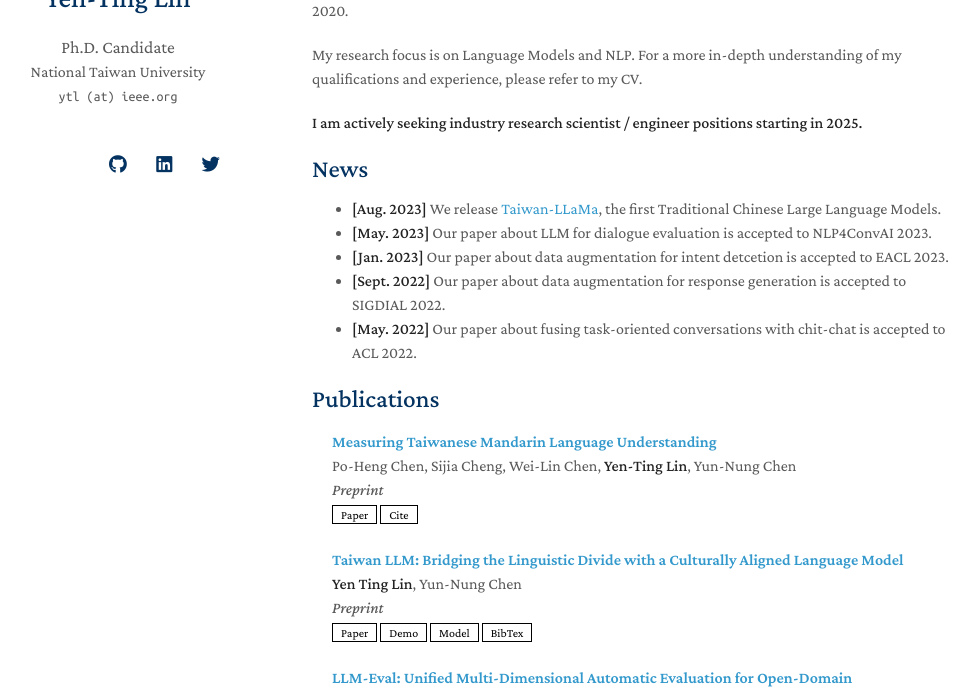
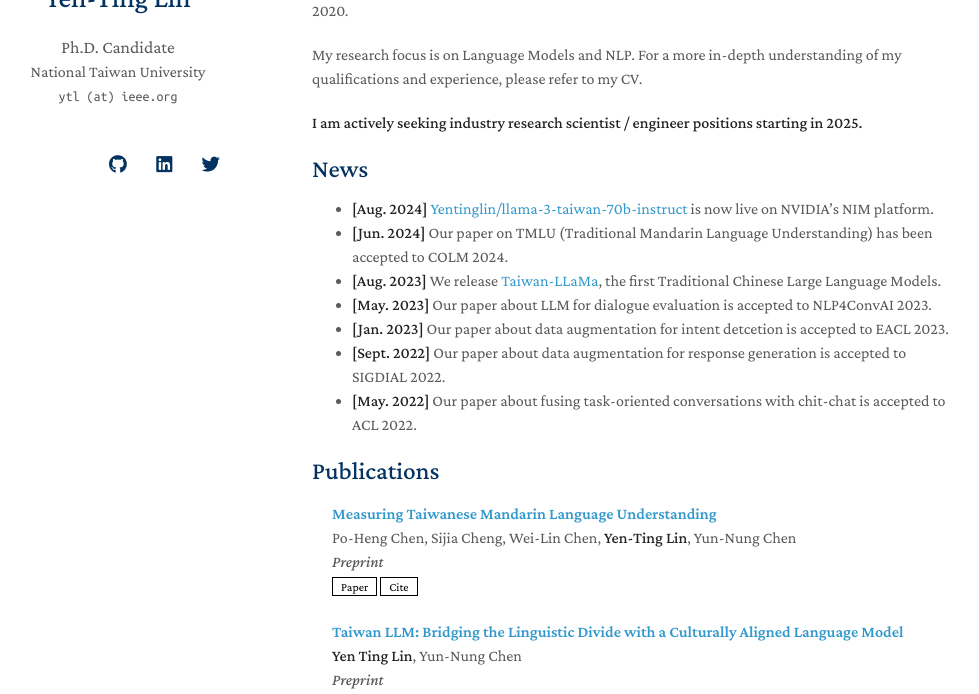
Before and after one commit to adamlin120/adamlin120.github.io, a Jekyll site: the page built from index.md, in a window 1280 px wide and 900 px high, cut to the strip 206-900 px from the top of the window. Shown: the whole strip, without its empty margins (158-1137 px from the left). Built offline with Jekyll 4.4.1, drawn with Linux system fonts in a browser that asks for light colours; nearby versions of some CDN libraries; a style sheet for code colours, icons or effects is not loaded; our own code applies the rules of GitHub Pages for plain Markdown files.

Commit message:
Update index.md

```diff
--- a/index.md
+++ b/index.md
@@ -20,6 +20,8 @@ For a more in-depth understanding of my qualifications and experience, please re
 [//]: # (- **Conversational AI:** task-oriented dialogue, dialogue state tracking, response generation)
 
 ## News
+- **[Aug. 2024]** <a href="https://build.nvidia.com/yentinglin/llama-3-taiwan-70b-instruct">Yentinglin/llama-3-taiwan-70b-instruct</a> is now live on NVIDIA's NIM platform.
+- **[Jun. 2024]** Our paper on TMLU (Traditional Mandarin Language Understanding) has been accepted to COLM 2024.
 - **[Aug. 2023]** We release <a href="https://github.com/MiuLab/Taiwan-LLaMa">Taiwan-LLaMa</a>, the first Traditional Chinese Large Language Models.
 - **[May. 2023]** Our paper about LLM for dialogue evaluation is accepted to NLP4ConvAI 2023.
 - **[Jan. 2023]** Our paper about data augmentation for intent detcetion is accepted to EACL 2023.
```
